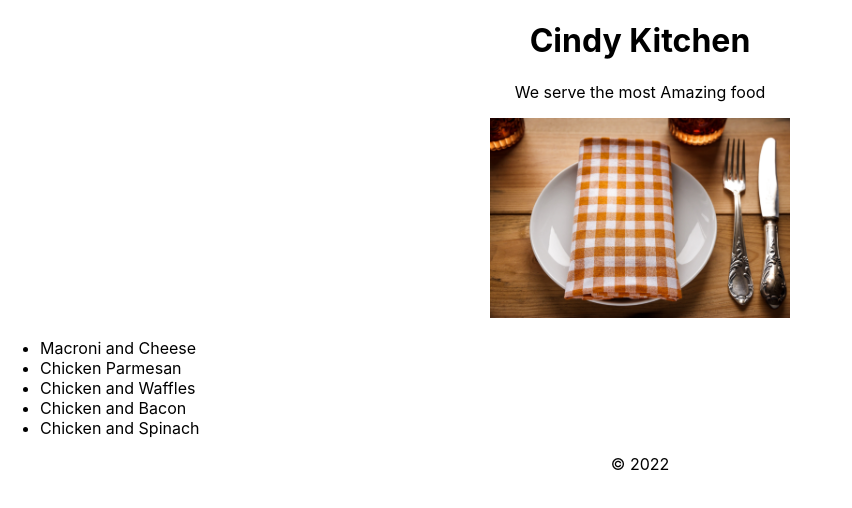
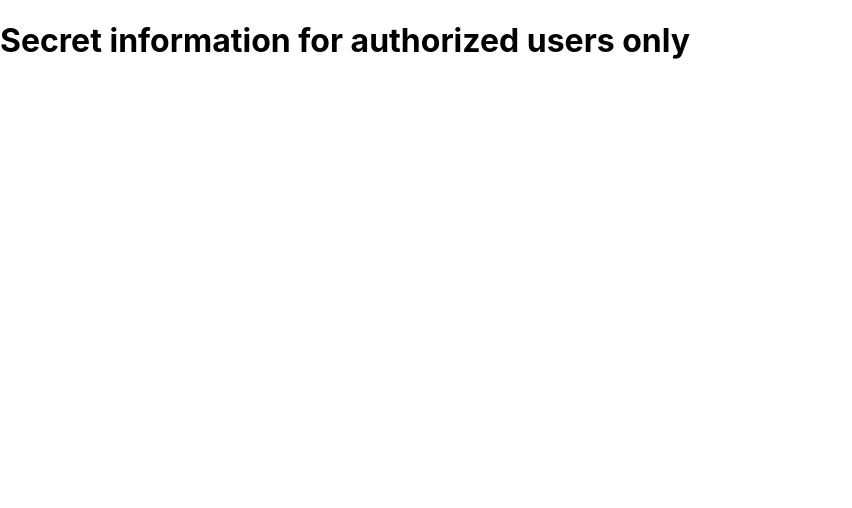
Before and after one commit to manoj27110696/ReactLearningApplication, a React (Create React App) app in the folder react-learn/: page / in a window 1280 px wide. Shown: the top 508 px of the page, without its empty margins (0-852 px from the left). Built offline with nearby package versions, Linux system fonts and the light colour scheme.

Commit message:
destructuring example

```diff
--- a/react-learn/src/App.tsx
+++ b/react-learn/src/App.tsx
@@ -1,69 +1,18 @@
 import React from 'react';
 import './App.css';
-import DishType from './Interfaces/Dish';
-import FoodProps from './Interfaces/FoodProps';
-import restaurant from './restaurant.jpg';
+import RegularComponent from './Components/RegularComponent';
+import SecretComponent from './Components/SecretComponent';
 
-const Dish=(id:number,title: string) =>{
-  const Id= id;
-  const Title= title;
-  return {Id,Title};
-}
+const [,,wear]=["boots","gloves","hat","scarf"];
+console.log(wear);
 
-const Header=(props:any) => {
-  return(
-    <header>
-    <h1>{props.name} Kitchen</h1>
-    </header>
+
+function App({authorized}:any) {
+  return (
+    <>
+      {authorized ? <SecretComponent /> : <RegularComponent />}
+    </>
   );
 }
 
-const Main=(props:FoodProps)=> {
-  return(
-    <section>
-    <p>We serve the most {props.adjective} food</p>
-    <img
-    src={restaurant}
-    height={200}
-    alt="napkin and silverware at a restaurant table"
-    />
-    <ul style={{textAlign:"left"}}>
-      {props.dishes.map((dish:DishType) =><li key={dish.Id}>{dish.Title}</li> )}
-    </ul>
-
-    </section>
-  );
-}
-
-const Footer=(props:any) =>{
- return (
-   <footer>
-     <p>&copy; {props.year}</p>
-   </footer>
- )
-}
-
-function App() {
-  return (
-    <div className="App">
-      <Header name="Cindy"/>
-      <Main adjective="Amazing" dishes={dishes}/>
-      <Footer year={new Date().getFullYear()} />
-    </div>
-  );
-}
-
-
-const dishesArray=[
-  "Macroni and Cheese",
-  "Chicken Parmesan",
-  "Chicken and Waffles",
-  "Chicken and Bacon",
-  "Chicken and Spinach",
-]
-
-const dishes= dishesArray.map((dish:string, i:number) => (Dish(i,dish)))
-
-
-
 export default App;
--- /dev/null
+++ b/react-learn/src/Components/RegularComponent.tsx
@@ -0,0 +1,6 @@
+import React from 'react';
+const RegularComponent = () => {
+    return <h1>Everyone can see this component</h1>
+}
+
+export default RegularComponent;
--- /dev/null
+++ b/react-learn/src/Components/SecretComponent.tsx
@@ -0,0 +1,6 @@
+import React from "react";
+
+const SecretComponent=() => {
+    return <h1>Secret information for authorized users only</h1>
+}
+export default SecretComponent;
--- a/react-learn/src/index.tsx
+++ b/react-learn/src/index.tsx
@@ -4,19 +4,11 @@ import './index.css';
 import App from './App';
 import reportWebVitals from './reportWebVitals';
 
-function Apptwo({library,message,number}: {library:any,message:any,number:any}) {
-  return (
-    <div>
-      <h1>welcome to {library}!</h1>
-      <p>{message}</p>
-      <p>{number} Props Total</p>
-    </div>
-  );
-}
+
 
 ReactDOM.render(
   <React.StrictMode>
-    <App />
+    <App authorized ={true} />
   </React.StrictMode>,
 
 
```
Also changed, not shown: react-learn/package.json (+15 -1 lines), react-learn/.eslintrc.json (added), 1 other file (tests, documents, lock files or other folders).
